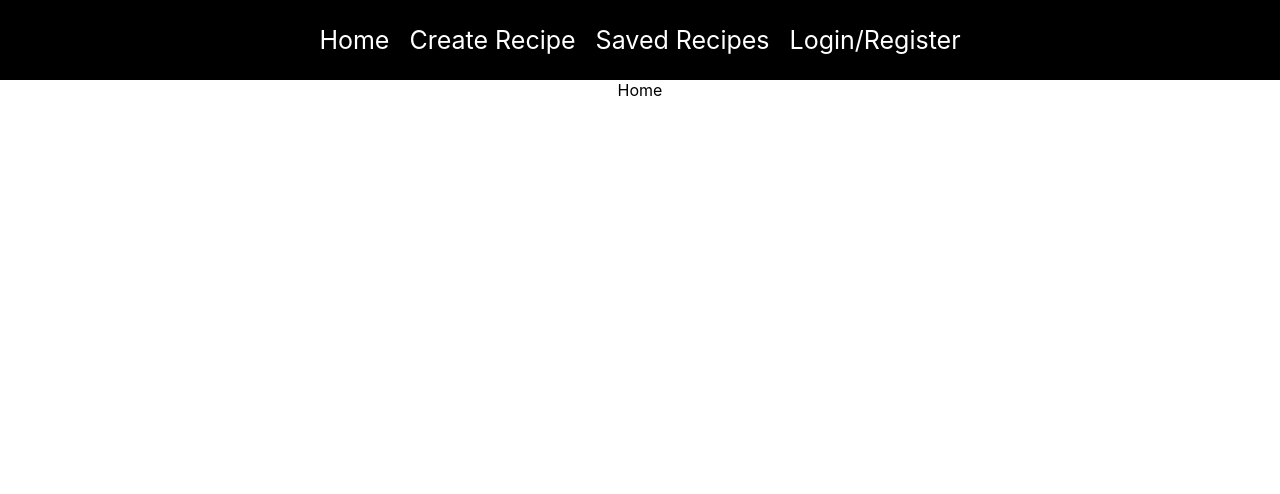
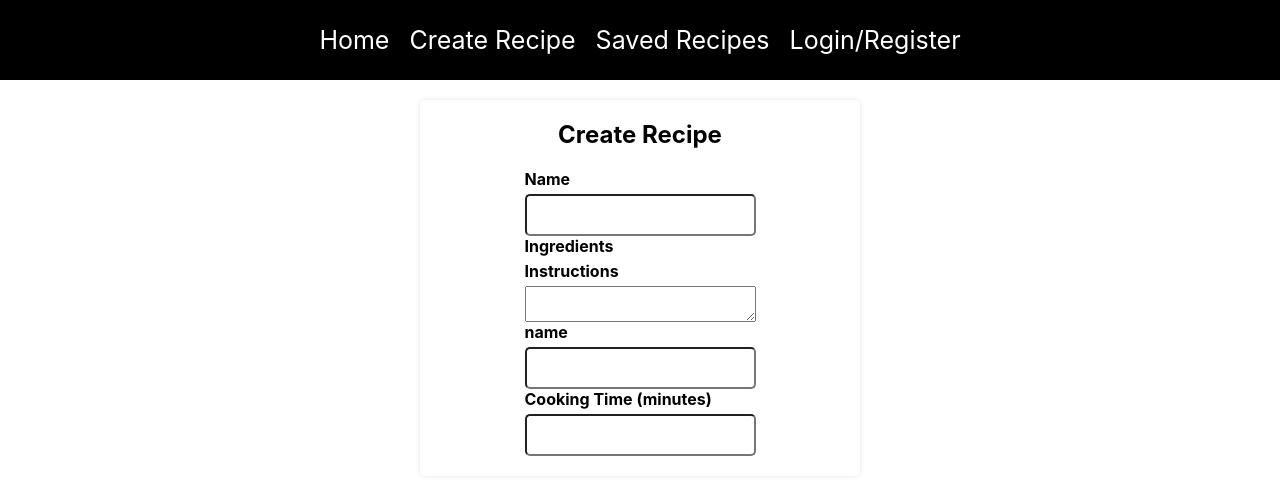
Before and after one commit to GagandeepLubana/RecipeMERN, a React (Create React App) app in the folder client/: page /create-recipe in a window 1280 px wide. Shown: the top 494 px of the page. Built offline with nearby package versions, Linux system fonts and the light colour scheme.

Commit message:
created recipe component

```diff
--- a/client/src/pages/create-recipe.js
+++ b/client/src/pages/create-recipe.js
@@ -1,6 +1,28 @@
-import React, {useState} from 'react';
-
+import React, { useState } from "react";
 
 export const CreateRecipe = () => {
-    return <div>Home</div>
-}
+    const [recipe, setRecipe] = useState({
+        name: "",
+        ingredients: [],
+        instructions: "",
+        imageUrl: "",
+        cookingTime: 0,
+        userOwner: 0,
+    })
+  return (
+    <div className="create-recipe">
+      <h2>Create Recipe</h2>
+      <form>
+        <label htmlFor="name">Name</label>
+        <input type="text" id="name" />
+        <label htmlFor="name">Ingredients</label>
+        <label htmlFor="instructions">Instructions</label>
+        <textarea id="instructions" name="instructions"></textarea>
+        <label htmlFor="name">name</label>
+        <input type="text" id="imageUrl" name="imageUrl" />
+        <label htmlFor="cookingTime">Cooking Time (minutes)</label>
+        <input type="number" id="cookingTime" name="cookingTime" />
+      </form>
+    </div>
+  );
+};
```
Also changed, not shown: 2 other files (tests, documents, lock files or other folders).
